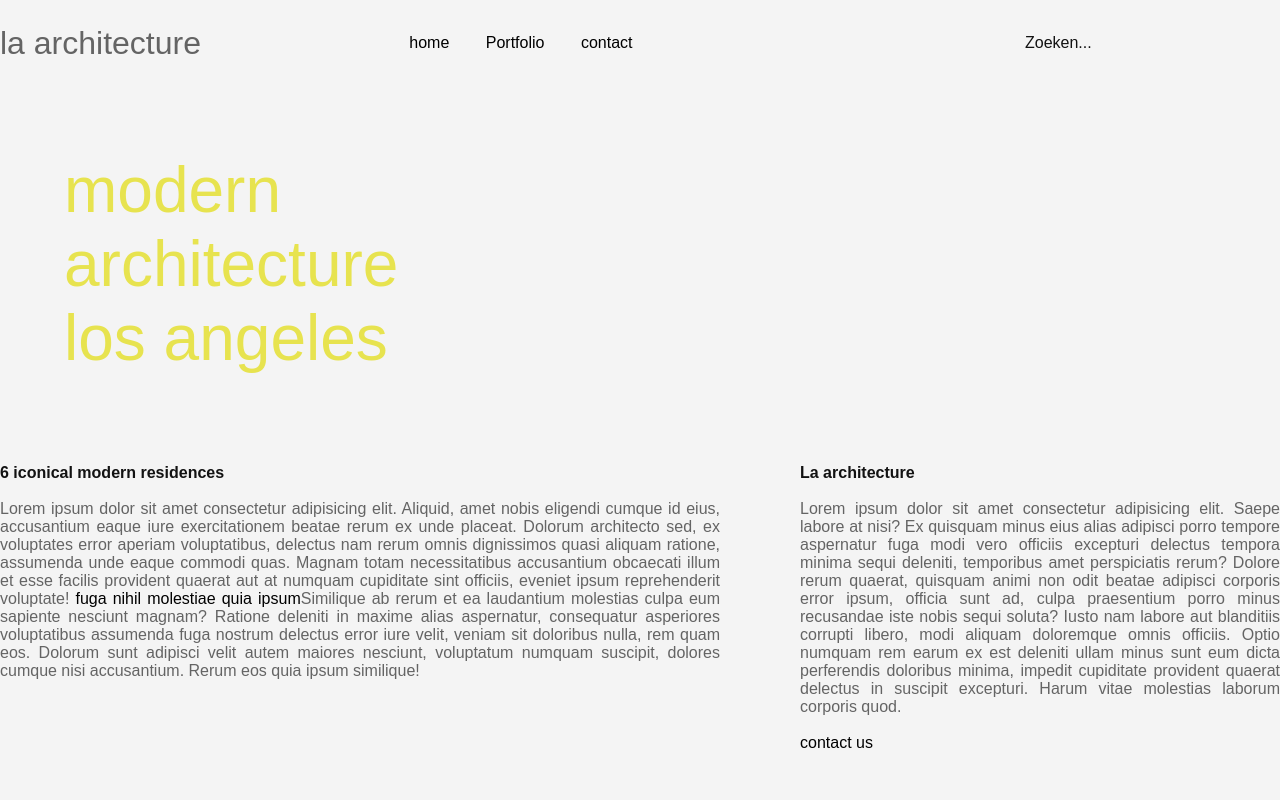
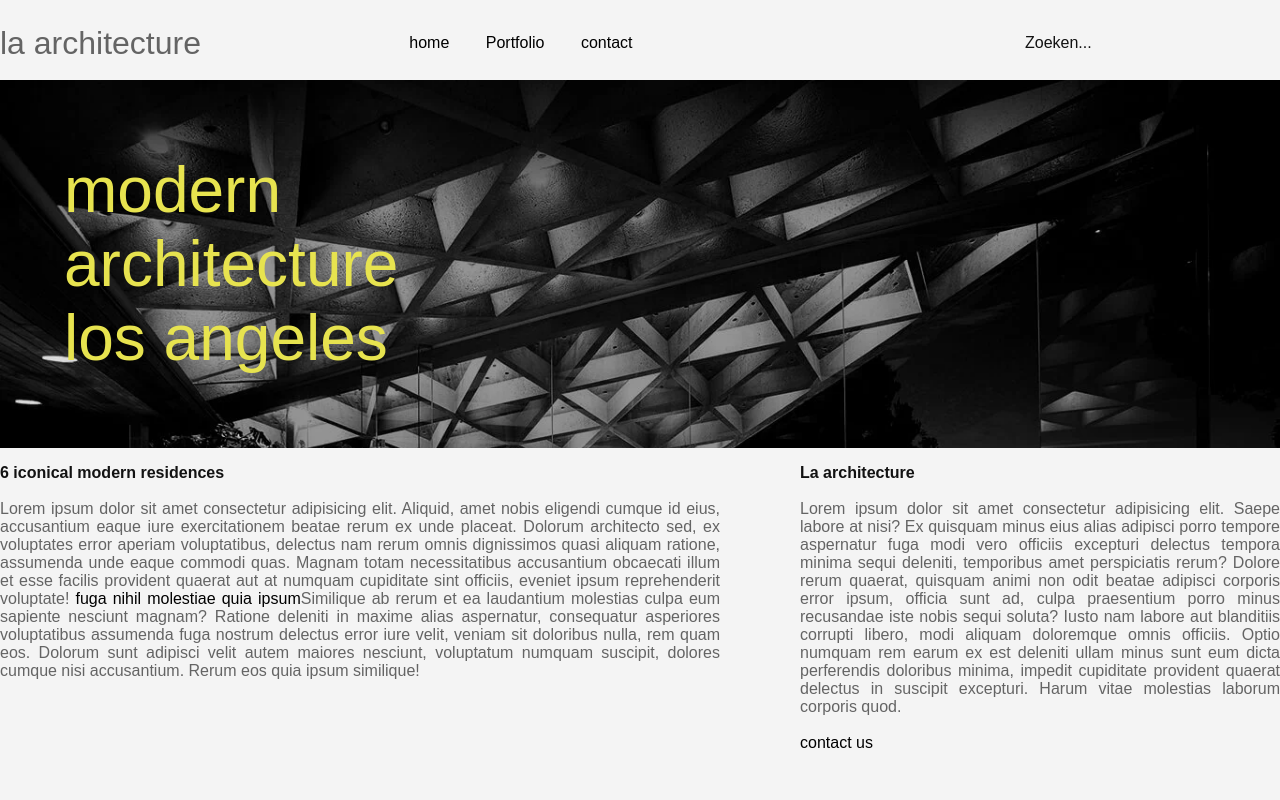
Before and after one commit to Imrxng/taak, a plain HTML site: page index.html in a window 1280 px wide. Shown: the top 800 px of the page. Drawn offline with Linux system fonts and the light colour scheme.

Commit message:
Update style.css

```diff
--- a/css/style.css
+++ b/css/style.css
@@ -100,7 +100,7 @@ figcaption span, figcaption p, footer p{
 }
 
 .Teaser{
-    background-image: url("/Labo-11/assets/backgroundindex.webp");
+    background-image: url("/assets/backgroundindex.webp");
     background-size: cover;
     height: 23rem;
     grid-area: Teaser;
```
